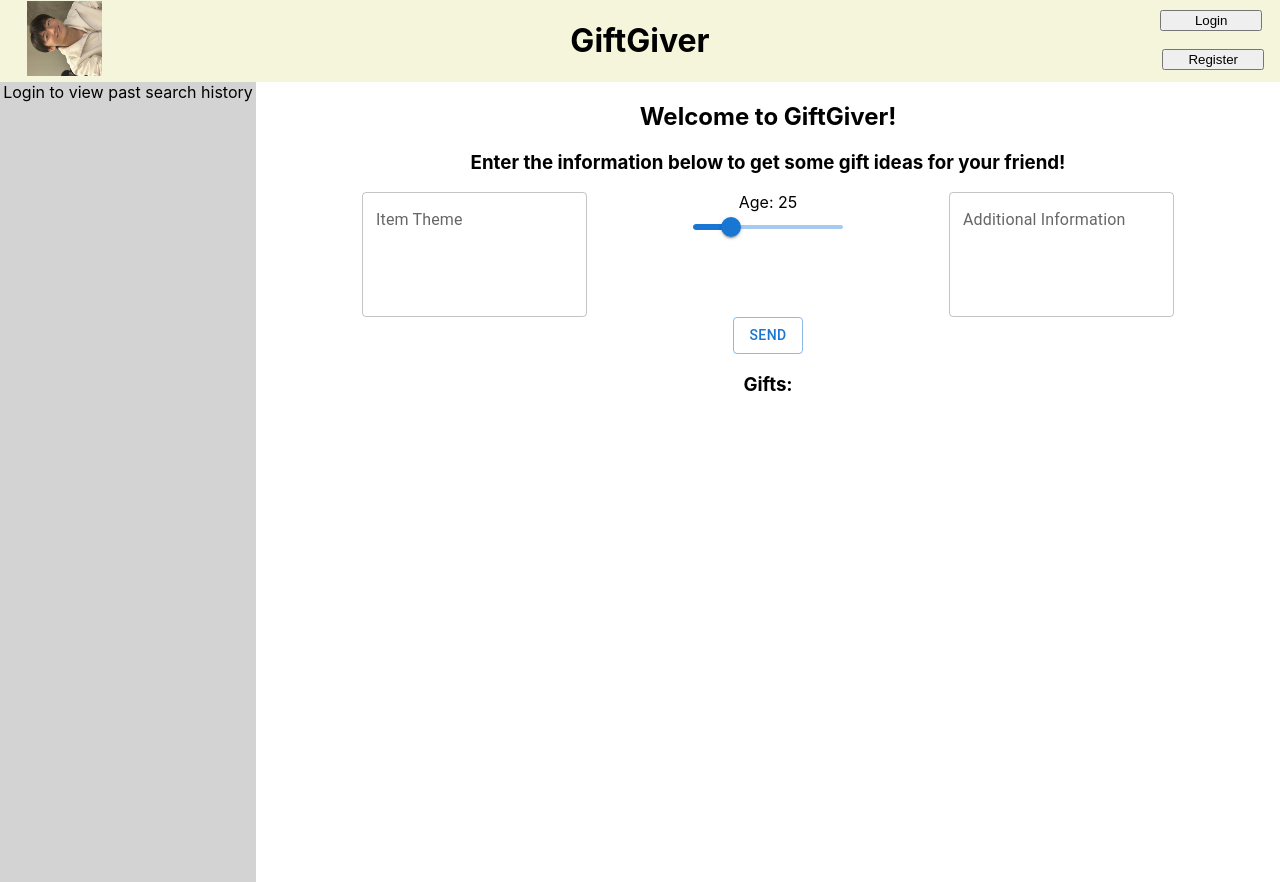
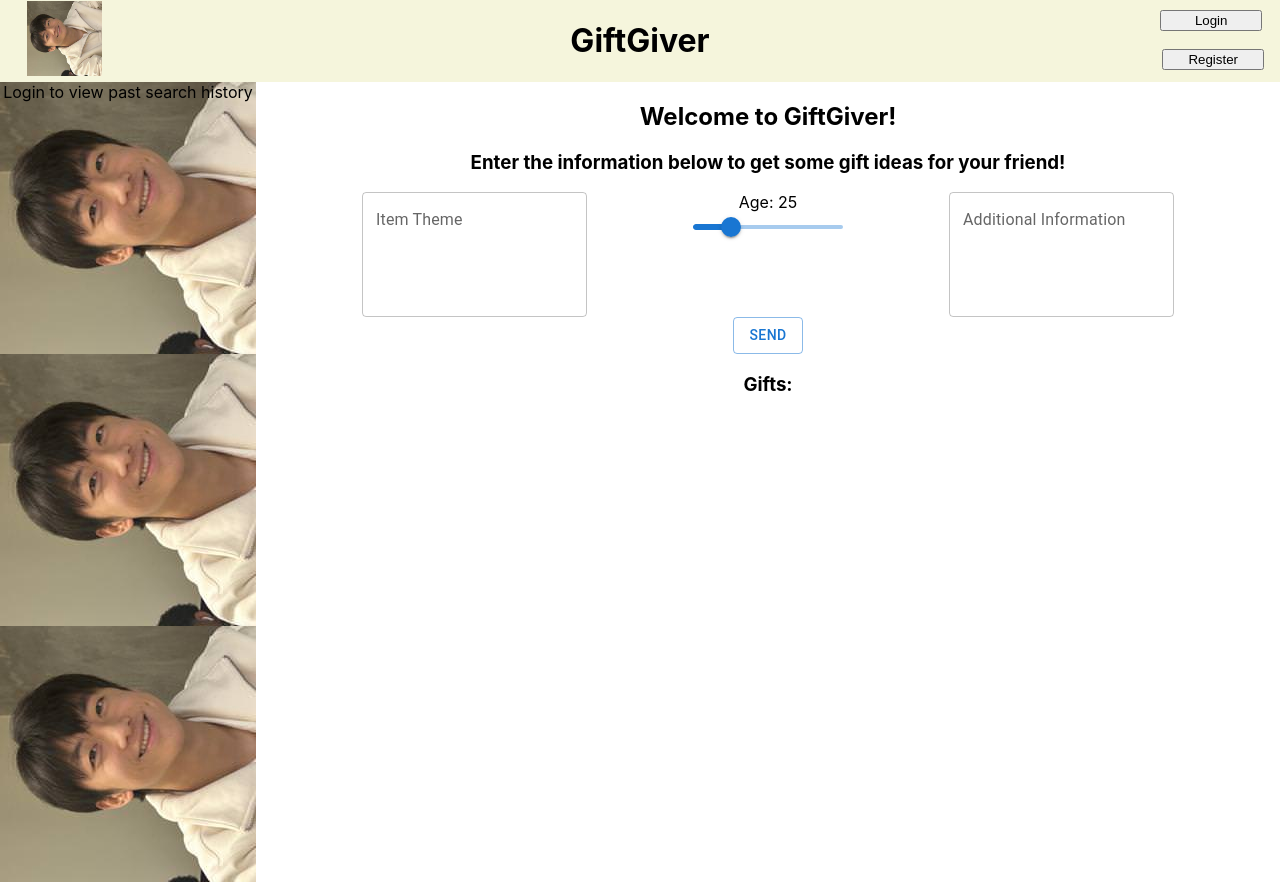
Before and after one commit to ericluoliu/GiftGiver, a React (Create React App) app in the folder frontend/: page / in a window 1280 px wide. Built offline with nearby package versions, Linux system fonts and the light colour scheme.

Commit message:
Made history background Eric's face

```diff
--- a/frontend/src/App.css
+++ b/frontend/src/App.css
@@ -171,10 +171,10 @@ Includes: History, Query
 
 /* History column */
 .History {
-  background-color: lightgray;
+  background-image: url('/public/eric.jpg');
   height: 100vh;
   width: 20%;
-  overflow-y: auto;;
+  overflow-y: auto;
 }
 
 /* Query */
```
Also changed, not shown: frontend/src/App.js (line endings or trailing spaces).
